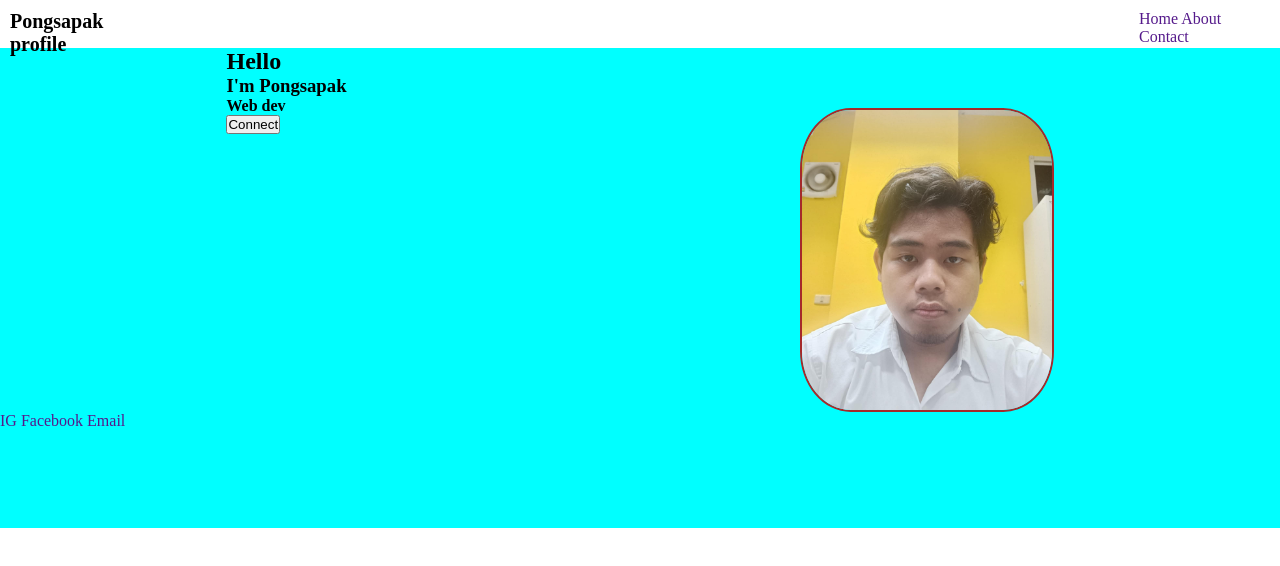
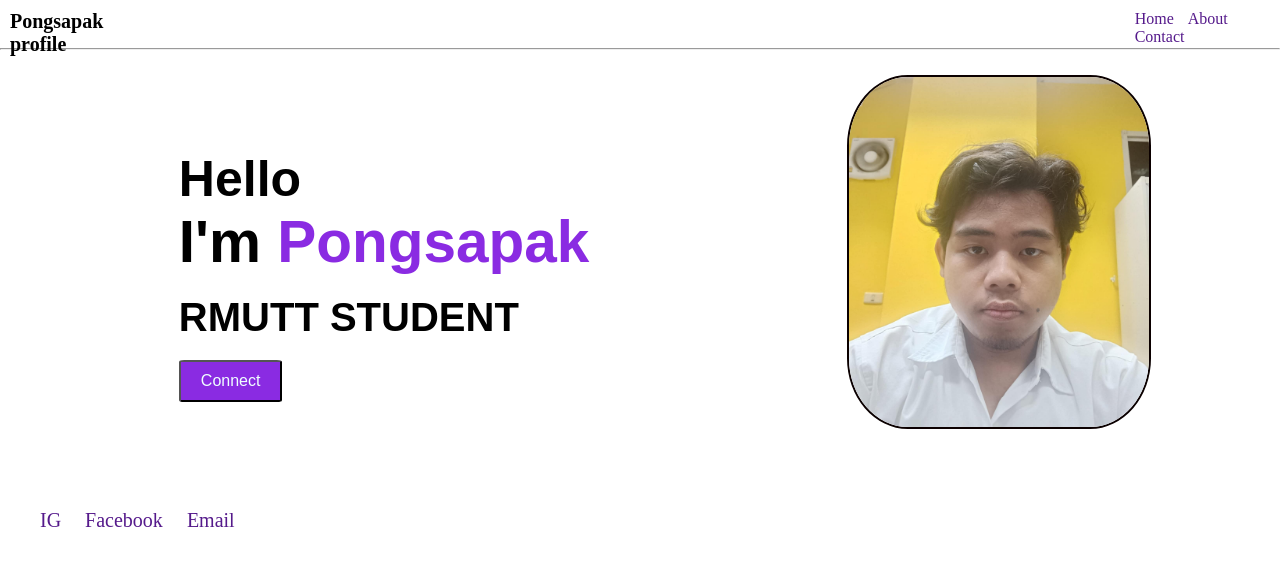
Before and after one commit to pongpak726/webapp68, a plain HTML site: page index.html in a window 1280 px wide. Drawn offline with Linux system fonts and the light colour scheme.

Commit message:
commit04

```diff
--- a/index.html
+++ b/index.html
@@ -10,19 +10,18 @@
 <section class="menubar-sec">
     <h6>Pongsapak profile</h6>
 <div class="menu-box">
-
     <a href="">Home</a>
     <a href="">About</a>
     <a href="">Contact</a>
 </div>
 </section>
-
+<hr>
 <section class="main-sec">
     <div class="contant">
         <div class="info-box">
         <h2>Hello</h2>
-        <h3>I'm Pongsapak</h3>
-        <h4>Web dev</h4>
+        <h3>I'm <b>Pongsapak</b></h3>
+        <h4>RMUTT STUDENT</h4>
         <a href="hw.html"><input type="submit" value="Connect"></a>
         </div>
     <div class="img-box">
@@ -33,9 +32,11 @@
 
 
 <footer>
+    <div>
     <a href="">IG</a>
     <a href="">Facebook</a>
     <a href="">Email</a>
+    </div>
 </footer>
 </section>
 </html>
--- a/mystyle.css
+++ b/mystyle.css
@@ -17,14 +17,17 @@
     margin-left: 75%;
     padding: 10px;
 }
+.menu-box a{
+    padding-left:10px ;
+}
 img{
 
-    width:250px;
-    height: 300px;
-    border: 2px solid brown;
+    width:300px;
+    height: 350px;
+    border: 2px solid rgb(11, 0, 0);
     display: flex;
     justify-content: center;
-    margin-top: 60px;
+    margin-top: 25px;
     border-radius: 20%;
 }
 a{
@@ -32,12 +35,45 @@ a{
 }
 
 .main-sec{
-    background-color: aqua;
-    height: 60vh;
+    height: 65vh;
+}
+
+.info-box{
+    padding-left: 50px;
+    padding-top: 100px;
+    font-size: 50px;
+    font-family: sans-serif;
+}
+.info-box b{
+    color: blueviolet;
+}
+
+.info-box h2{
+    font-size: 50px;
+}
+.info-box h4{
+    font-size: 40px;
+    padding-top:20px ;
+}
+
+input{
+    padding: 10px 20px 10px 20px;
+    background-color: blueviolet;
+    border-radius: 5%;
+    color: azure;
+    font-size: medium;
 }
 
 .contant{
     display: flex;
     justify-content: space-around;
-
+    margin-bottom: 80px;
 }
+footer div{
+    margin-left: 20px;
+}
+footer a{
+    margin-left: 20px;
+    padding-left: 0px;
+    font-size: 20px;
+}
```
Also changed, not shown: Ex06.html (+1 -1 lines).
